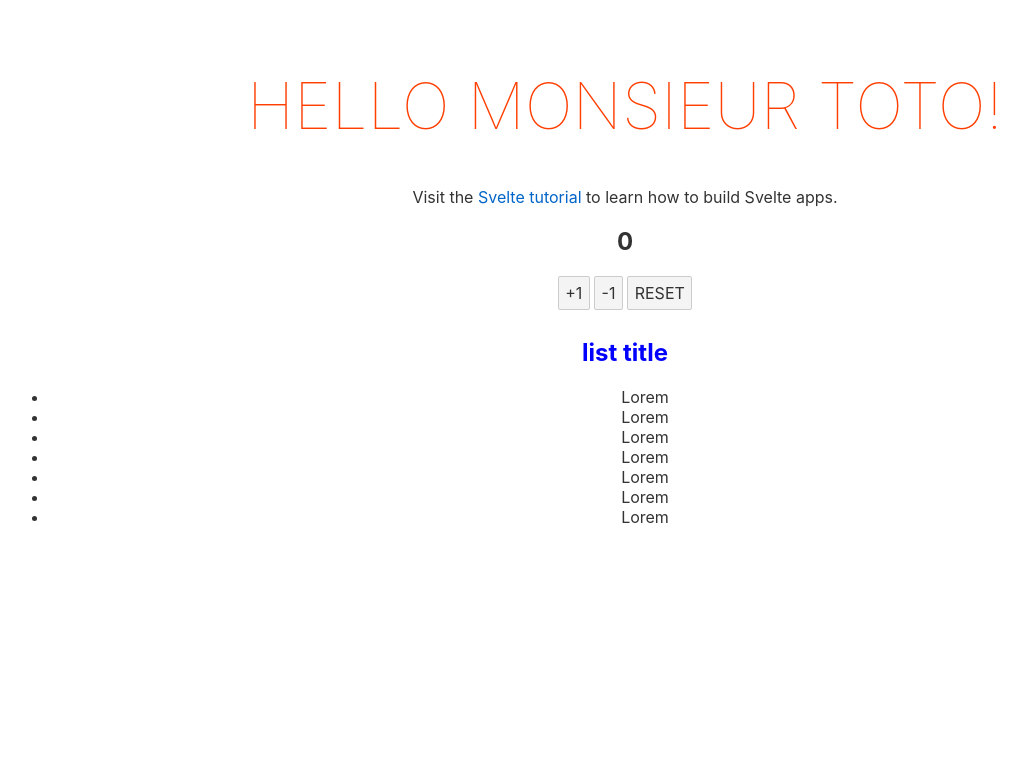
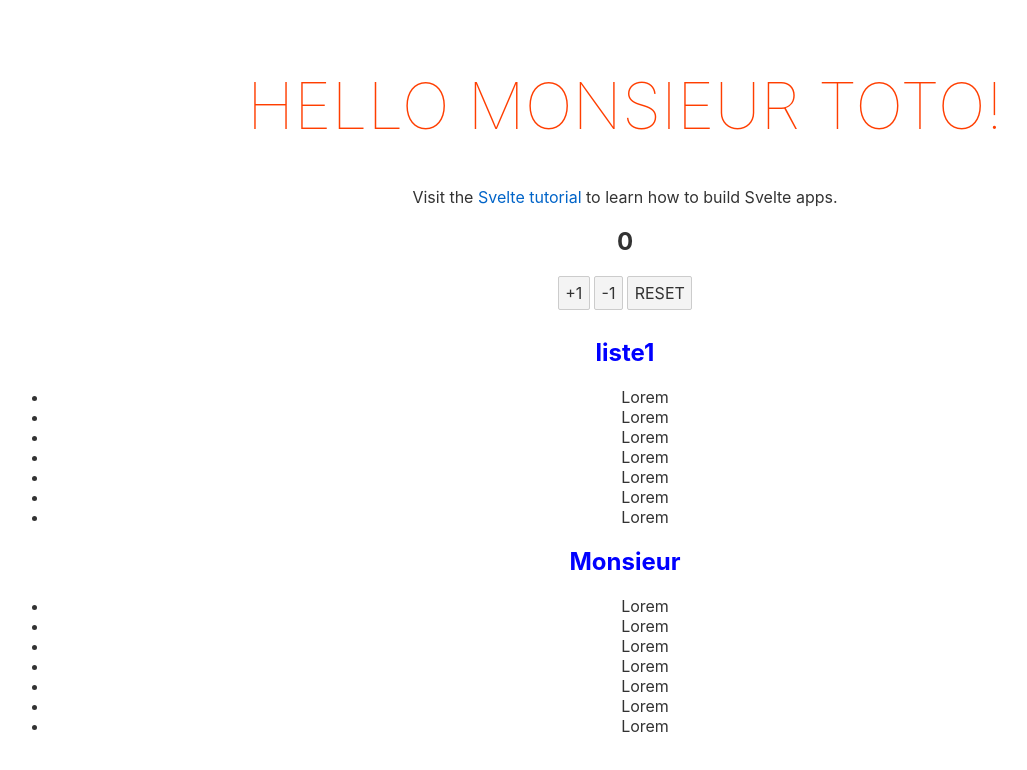
Before and after one commit to trevorius/SvelteDeAaZ-v1, a Svelte app: page / in a window 1280 px wide. Shown: the top 770 px of the page, without its empty margins (15-1042 px from the left). Built offline with nearby package versions, Linux system fonts and the light colour scheme.

Commit message:
first props

```diff
--- a/src/App.svelte
+++ b/src/App.svelte
@@ -28,7 +28,8 @@
   <button on:click={decrement}> -1 </button>
   <button on:click={reset}> RESET </button>
 
-  <List1 />
+  <List1 title=" liste1" />
+  <List1 {title} />
 </main>
 
 <style>
--- a/src/List1.svelte
+++ b/src/List1.svelte
@@ -1,6 +1,8 @@
-<script></script>
+<script>
+  export let title;
+</script>
 
-<h2>list title</h2>
+<h2>{title}</h2>
 <ul>
   <li>Lorem</li>
   <li>Lorem</li>
```
